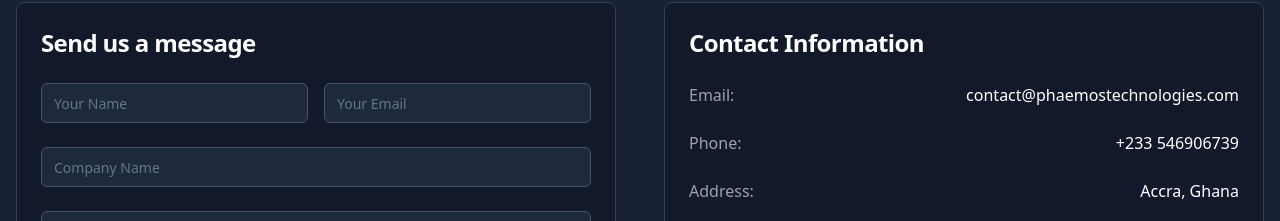
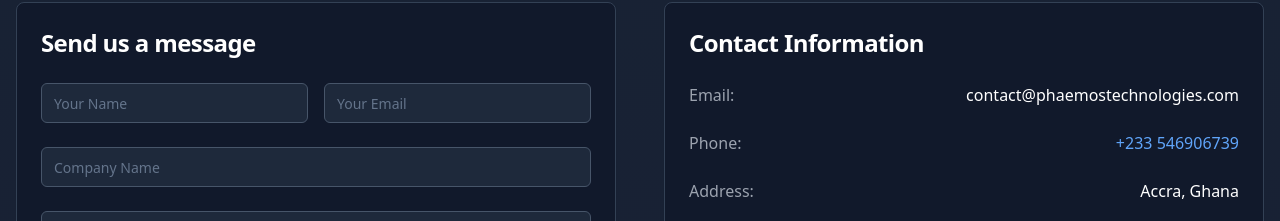
Before and after one commit to Romeoantwi/novel-tech-hub, a React (Vite) app: page / in a window 1280 px wide. Shown: the part 6813-7034 px from the top of the page. Built offline with nearby package versions, Linux system fonts and the light colour scheme; no server answers; the database is empty.

Commit message:
Display phone number
Show the phone number +233 546906739 on the page.

```diff
--- a/src/components/Contact.tsx
+++ b/src/components/Contact.tsx
@@ -113,7 +113,16 @@ const Contact = () => {
                 {contactInfo.map((info, index) => (
                   <div key={index} className="flex justify-between items-start">
                     <span className="text-gray-400 font-medium">{info.label}:</span>
-                    <span className="text-white text-right">{info.value}</span>
+                    {info.label === "Phone" ? (
+                      <a
+                        href="tel:+233546906739"
+                        className="text-blue-400 hover:text-blue-300 text-right font-medium transition-colors"
+                      >
+                        {info.value}
+                      </a>
+                    ) : (
+                      <span className="text-white text-right">{info.value}</span>
+                    )}
                   </div>
                 ))}
               </CardContent>
```
